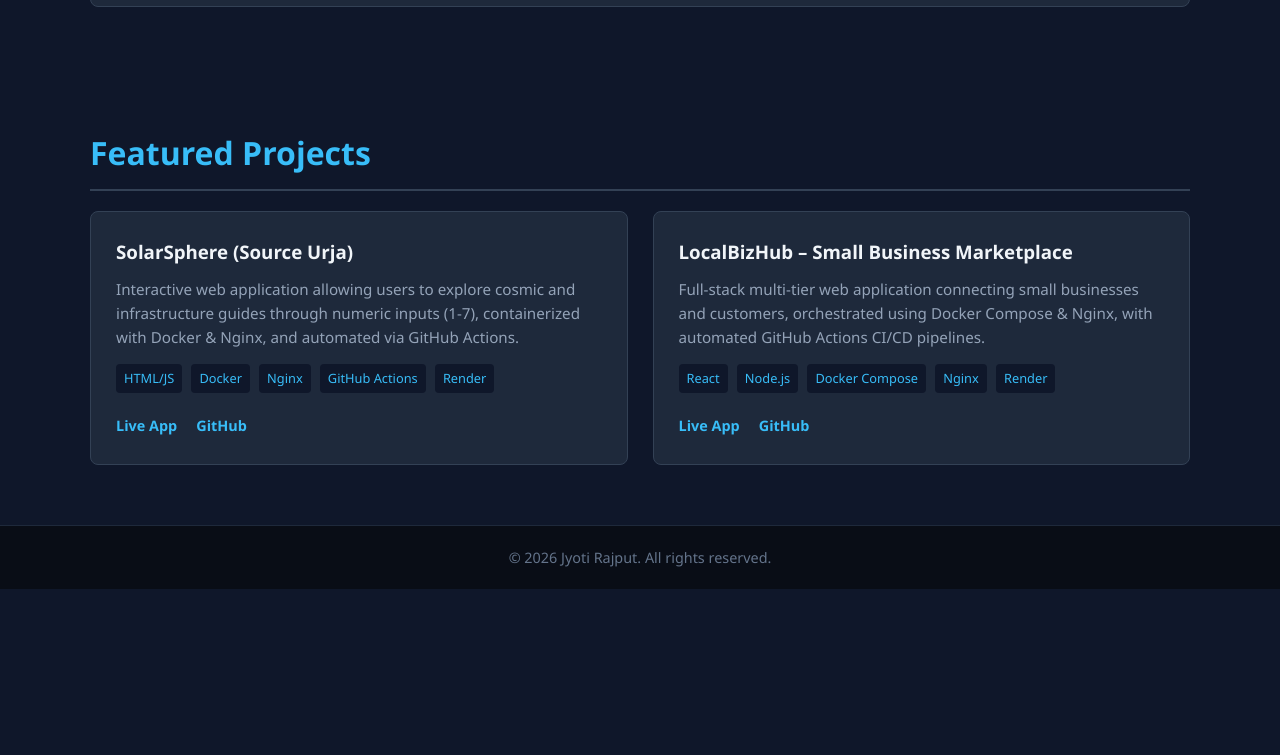
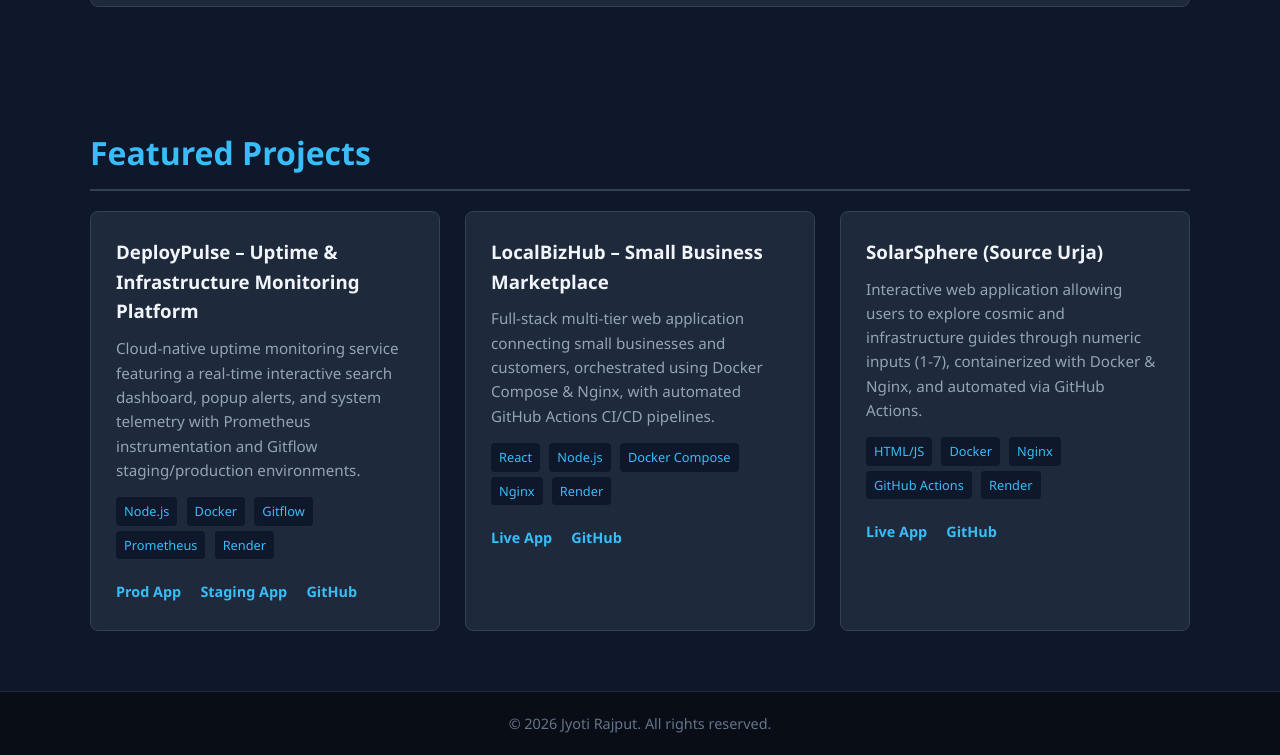
Before and after one commit to jyotirajput2112/portfolio, a plain HTML site: page index.html in a window 1280 px wide. Shown: the part 1714-2469 px from the top of the page. Before the commit the page ends 2303 px from the top, so only its background shows below. Drawn offline with Linux system fonts and the light colour scheme.

Commit message:
Add DeployPulse project to portfolio

```diff
--- a/index.html
+++ b/index.html
@@ -22,7 +22,7 @@
                 <a href="mailto:jrajput0021@gmail.com" class="btn"><i class="fa-solid fa-envelope"></i> jrajput0021@gmail.com</a>
                 <a href="https://github.com/jyotirajput2112" target="_blank" class="btn"><i class="fa-brands fa-github"></i> GitHub</a>
                 <a href="https://www.linkedin.com/in/jyoti-rajput-51ba9118b" target="_blank" class="btn"><i class="fa-brands fa-linkedin"></i> LinkedIn</a>
-                <a href="assets/Jyoti_Rajput_CV.pdf" target="_blank" class="btn cv-btn"><i class="fa-solid fa-file-arrow-down"></i> Download CV</a>
+                <a href="assets/Jyoti_Rajput_Resume (1).pdf" target="_blank" class="btn cv-btn"><i class="fa-solid fa-file-arrow-down"></i> Download CV</a>
             </div>
         </div>
     </header>
@@ -84,13 +84,14 @@
         <h2>Featured Projects</h2>
         <div class="projects-grid">
 
-            <!-- Project 1: SolarSphere -->
+            <!-- Project 1: DeployPulse -->
             <div class="project-card">
-                <h3>SolarSphere (Source Urja)</h3>
-                <p>Interactive web application allowing users to explore cosmic and infrastructure guides through numeric inputs (1-7), containerized with Docker & Nginx, and automated via GitHub Actions.</p>
-                <div class="tech-stack"><span>HTML/JS</span> <span>Docker</span> <span>Nginx</span> <span>GitHub Actions</span> <span>Render</span></div>
-                <a href="https://solarsphere.onrender.com" target="_blank" class="project-link">Live App</a>
-                <a href="https://github.com/jyotirajput2112/SolarSphere" target="_blank" class="project-link">GitHub</a>
+                <h3>DeployPulse – Uptime & Infrastructure Monitoring Platform</h3>
+                <p>Cloud-native uptime monitoring service featuring a real-time interactive search dashboard, popup alerts, and system telemetry with Prometheus instrumentation and Gitflow staging/production environments.</p>
+                <div class="tech-stack"><span>Node.js</span> <span>Docker</span> <span>Gitflow</span> <span>Prometheus</span> <span>Render</span></div>
+                <a href="https://deploypulse-prod.onrender.com" target="_blank" class="project-link">Prod App</a>
+                <a href="https://deploypulse-staging.onrender.com" target="_blank" class="project-link">Staging App</a>
+                <a href="https://github.com/jyotirajput2112/deploypulse" target="_blank" class="project-link">GitHub</a>
             </div>
 
             <!-- Project 2: LocalBizHub -->
@@ -100,6 +101,15 @@
                 <div class="tech-stack"><span>React</span> <span>Node.js</span> <span>Docker Compose</span> <span>Nginx</span> <span>Render</span></div>
                 <a href="https://localbizhub.onrender.com" target="_blank" class="project-link">Live App</a>
                 <a href="https://github.com/jyotirajput2112/LocalBizHub" target="_blank" class="project-link">GitHub</a>
+            </div>
+
+            <!-- Project 3: SolarSphere -->
+            <div class="project-card">
+                <h3>SolarSphere (Source Urja)</h3>
+                <p>Interactive web application allowing users to explore cosmic and infrastructure guides through numeric inputs (1-7), containerized with Docker & Nginx, and automated via GitHub Actions.</p>
+                <div class="tech-stack"><span>HTML/JS</span> <span>Docker</span> <span>Nginx</span> <span>GitHub Actions</span> <span>Render</span></div>
+                <a href="https://solarsphere.onrender.com" target="_blank" class="project-link">Live App</a>
+                <a href="https://github.com/jyotirajput2112/SolarSphere" target="_blank" class="project-link">GitHub</a>
             </div>
 
         </div>
```
